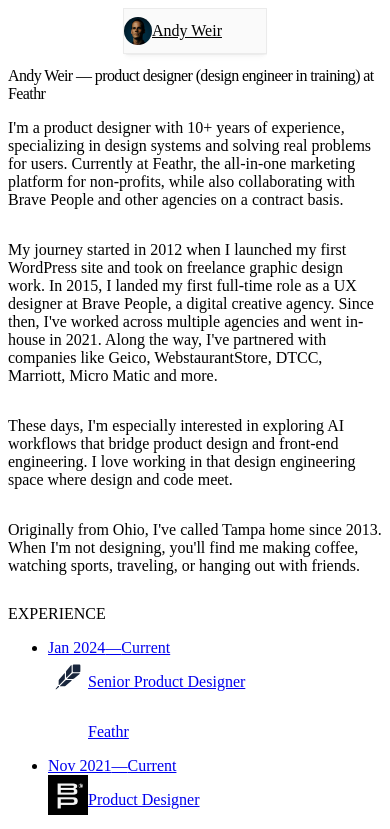
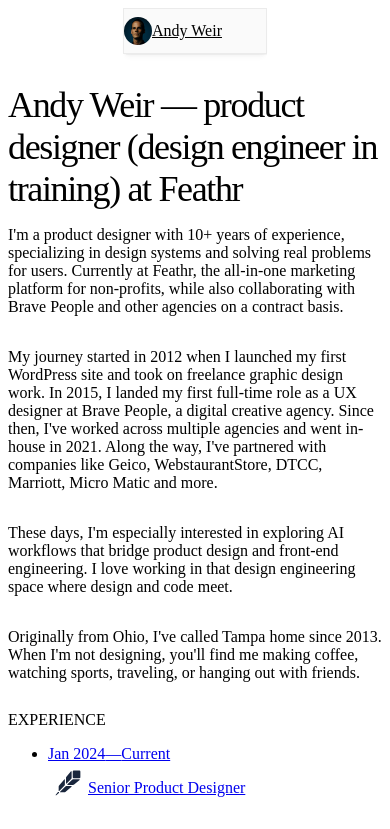
Before and after one commit to weirhere/portfolio-2026, a React (Vite) app: page /about in a window 390 px wide. Shown: the top 829 px of the page. Built offline with nearby package versions, Linux system fonts and the light colour scheme; the HTML template or start-up script is replaced by a standard one; a web font is replaced by a local one.

Commit message:
Fix About page H1 to match Work page size at all breakpoints
Co-Authored-By: Claude Opus 4.6 <noreply@anthropic.com>

```diff
--- a/src/components/about/About.css
+++ b/src/components/about/About.css
@@ -15,7 +15,7 @@
 }
 
 .about__name {
-  font-size: var(--text-3xl);
+  font-size: 36px;
   font-weight: var(--font-semibold);
   letter-spacing: -0.0375em;
   margin-bottom: var(--space-2);
```
